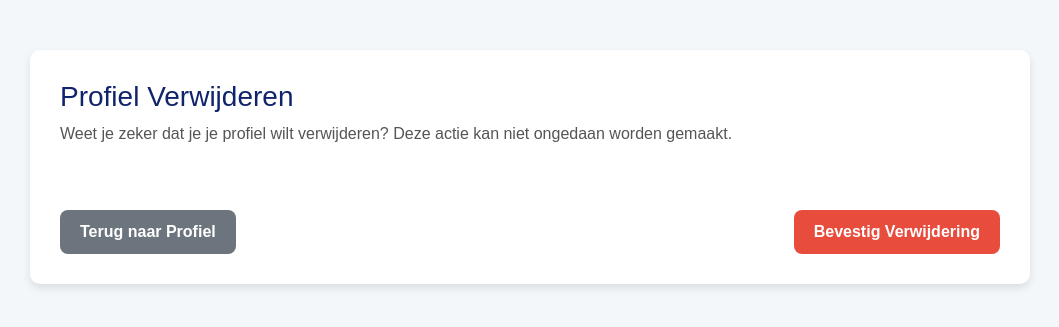
After one commit to Marketplace-development/even-groups-a-d2024-group10, a Flask app: page /bevestig_verwijdering in a window 1280 px wide. The commit adds this page. Shown: the top 327 px of the page, without its empty margins (110-1169 px from the left). Run offline with Flask 3, Linux system fonts and the light colour scheme; the visitor is signed in with stand-in values (Sample User, id 1); some libraries are stand-ins or nearby versions.

Commit message:
Extra pagina bij verwijdern profiel ter beveiliging

```diff
--- a/app/routes.py
+++ b/app/routes.py
@@ -174,46 +174,29 @@ def profiel_bewerken():
     return render_template('profiel_bewerken.html', user=user)
 
 
-@main.route('/profiel_verwijderen', methods=['POST'])
-def profiel_verwijderen():
+@main.route('/bevestig_verwijdering', methods=['GET', 'POST'])
+def bevestig_verwijdering():
     user_id = session.get('user_id')
     if not user_id:
-        flash('Je moet ingelogd zijn om je profiel te verwijderen.', 'danger')
-        return redirect(url_for('main.login'))
+        flash('Je moet ingelogd zijn om deze pagina te bekijken.', 'danger')
+        return redirect(url_for('main.login'))  # Als gebruiker niet ingelogd is, stuur naar login
 
-    # Zoek de gebruiker op
-    user = Persoon.query.filter_by(idnummer=user_id).first()
+    if request.method == 'POST':  # Bevestiging van verwijderen
+        persoon = Persoon.query.get(user_id)
+        if persoon:
+            db.session.delete(persoon)
+            db.session.commit()
+            flash('Je profiel is succesvol verwijderd.', 'success')
+            session.clear()  # Log gebruiker uit
+            return redirect(url_for('main.login'))  # Naar de loginpagina na verwijderen
 
-    if not user:
-        flash('Profiel niet gevonden.', 'danger')
-        return redirect(url_for('main.profile'))
+        else:
+            flash('Er is een fout opgetreden bij het verwijderen van je profiel.', 'danger')
+            return redirect(url_for('main.profiel'))  # Als er iets misgaat, terug naar profielpagina
 
-    # Verwijder gekoppelde berichten van de gebruiker (berichten die de gebruiker heeft verstuurd)
-    Bericht.query.filter_by(afzender_id=user_id).delete()
-    Bericht.query.filter_by(ontvanger_id=user_id).delete()
+    return render_template('bevestig_verwijdering.html')
 
-    # Verwijder gekoppelde ratings
-    Rating.query.filter_by(klusaanbieder_id=user_id).delete()
-    Rating.query.filter_by(kluszoeker_id=user_id).delete()
 
-    # Update gekoppelde categorie_statistiek records
-    CategorieStatistiek.query.filter_by(idnummer=user_id).update({
-        "idnummer": "0000000000"  # Of een andere standaardwaarde
-    })
-
-    # Update gekoppelde klus records
-    Klus.query.filter_by(idnummer=user_id).update({
-        "idnummer": "0000000000"  # Of een andere standaardwaarde
-    })
-
-    # Verwijder de gebruiker
-    db.session.delete(user)
-    db.session.commit()
-
-    # Clear de sessie
-    session.clear()  # Log de gebruiker uit
-    flash('Je profiel en gekoppelde gegevens zijn succesvol verwijderd.', 'success')
-    return redirect(url_for('main.home'))
 
 
 # Helper functie voor het ophalen van suggesties
--- /dev/null
+++ b/app/templates/bevestig_verwijdering.html
@@ -0,0 +1,80 @@
+<!DOCTYPE html>
+<html lang="nl">
+<head>
+    <meta charset="UTF-8">
+    <meta name="viewport" content="width=device-width, initial-scale=1.0">
+    <title>Profiel Verwijderen - KLUSKOMPAS</title>
+    <link rel="stylesheet" href="https://stackpath.bootstrapcdn.com/bootstrap/4.5.2/css/bootstrap.min.css">
+    <style>
+        body {
+            background-color: #f4f7fa;
+            font-family: Arial, sans-serif;
+            color: #333;
+        }
+        .confirmation-container {
+            max-width: 1000px;
+            margin: 50px auto;
+            background-color: #ffffff;
+            border-radius: 10px;
+            box-shadow: 0 4px 8px rgba(0, 0, 0, 0.1);
+            padding: 30px;
+        }
+        .confirmation-header h2 {
+            font-size: 28px;
+            color: #10246B;
+        }
+        .confirmation-header p {
+            font-size: 16px;
+            color: #555;
+        }
+        .btn {
+            padding: 10px 20px;
+            font-size: 16px;
+            font-weight: bold;
+            text-align: center;
+            border-radius: 8px;
+            text-decoration: none;
+        }
+        .btn-secondary {
+            background-color: #6c757d;
+            color: white;
+            border: none;
+        }
+        .btn-secondary:hover {
+            background-color: #5a6268;
+        }
+        .btn-danger {
+            background-color: #e74c3c;
+            border: none;
+            color: white;
+        }
+        .btn-danger:hover {
+            background-color: #c0392b;
+        }
+    </style>
+</head>
+<body>
+
+<div class="container confirmation-container">
+    <div class="row">
+        <!-- Confirmation Section -->
+        <div class="col-md-12 confirmation-header">
+            <h2>Profiel Verwijderen</h2>
+            <p>Weet je zeker dat je je profiel wilt verwijderen? Deze actie kan niet ongedaan worden gemaakt.</p>
+        </div>
+    </div>
+
+    <div class="row mt-5">
+        <div class="col-md-12 d-flex justify-content-between">
+            <!-- Back Button -->
+            <a href="{{ url_for('main.profile') }}" class="btn btn-secondary">Terug naar Profiel</a>
+            <!-- Confirmation Buttons -->
+            <form action="{{ url_for('main.bevestig_verwijdering') }}" method="POST">
+                <button type="submit" class="btn btn-danger">Bevestig Verwijdering</button>
+            </form>
+        </div>
+    </div>
+</div>
+
+</body>
+</html>
--- a/app/templates/profile.html
+++ b/app/templates/profile.html
@@ -68,8 +68,8 @@
         <div class="col-md-12 d-flex justify-content-between">
             <a href="{{ url_for('main.dashboard') }}" class="btn btn-secondary">Terug naar Dashboard</a>
             <a href="{{ url_for('main.profiel_bewerken') }}" class="btn btn-primary">Profiel Bewerken</a>
-            <form action="{{ url_for('main.profiel_verwijderen') }}" method="POST" class="d-inline">
-                <button type="submit" class="btn btn-danger">Profiel Verwijderen</button>
+            <form action="{{ url_for('main.bevestig_verwijdering') }}" method="GET">
+                <button type="submit" class="btn btn-danger">Verwijder profiel</button>
             </form>
         </div>
     </div>
```
